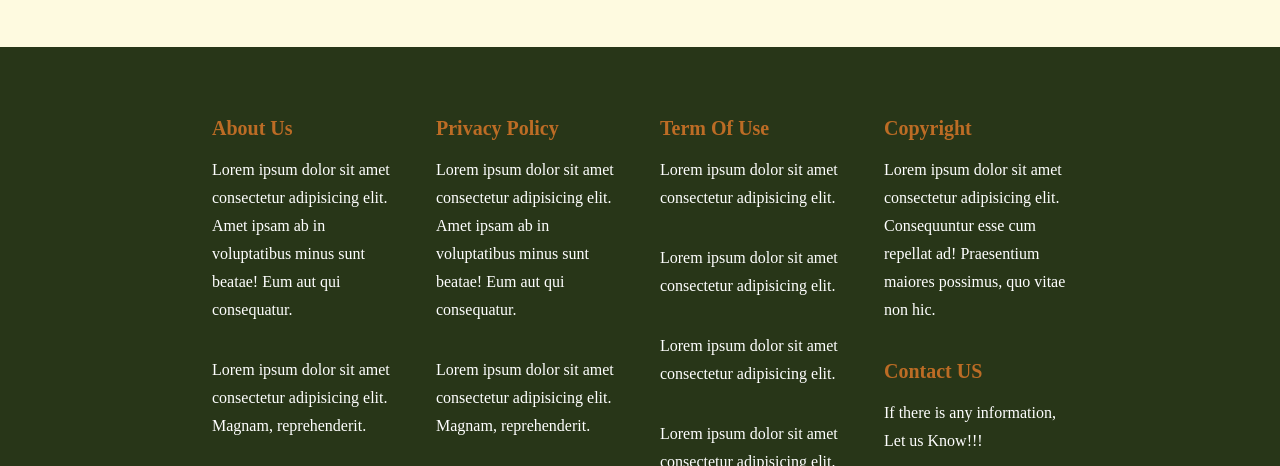
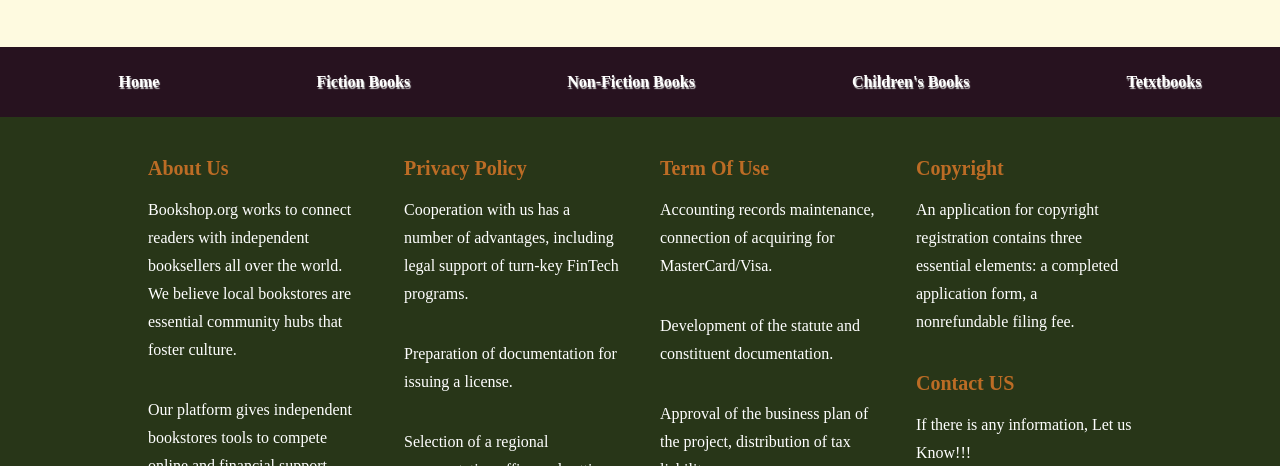
Before and after one commit to NguyenALuy/book-store, a plain HTML site: page html/bookdetail.html in a window 1280 px wide. Shown: the part 1758-2224 px from the top of the page. Drawn offline with Linux system fonts and the light colour scheme.

Commit message:
change some codes

```diff
--- a/css/index.css
+++ b/css/index.css
@@ -45,20 +45,20 @@ html {
     height: 100%;
 }
 
-#header .navbar ul {
+#header .navbar ul, footer .navbar ul {
     display: flex;
     justify-content: space-around;
     list-style: none;
 }
 
-#header .navbar ul li a {
+#header .navbar ul li a, footer .navbar ul li a {
     text-decoration: none;
     color: white;
     font-weight: bold;
     text-shadow: 1px 2px 1px #CCCCCC;
 }
 
-#header .navbar ul li a:hover {
+#header .navbar ul li a:hover, footer .navbar ul li a:hover {
     cursor: pointer;
     font-size: 20px;
     color: white;
@@ -194,13 +194,19 @@ h2 {
 /* FOOTER */
 footer {
     margin-top: 50px;
-    padding: 50px 0;
+    padding-bottom: 50px;
     background-color: #283618;
     color: white;
 }
 
+footer .navbar{
+    background-color:  rgba(40, 10,34, 0.793);
+    padding: 10px 0;
+    margin-bottom: 20px;
+}
+
 .footer-main {
-    width: 70%;
+    width: 80%;
     margin: 0 auto;
     display: flex;
     padding-bottom: 50px;
@@ -455,7 +461,7 @@ select {
         margin-left: 50%;
         margin-bottom: 20px;
     }
-    #header .navbar{
+    #header .navbar, footer .navbar{
         display: none;
     }
 
--- a/html/bookdetail.html
+++ b/html/bookdetail.html
@@ -132,12 +132,34 @@
     </section>
 
     <footer>
+        <nav class="navbar">
+            <div class="book-category">
+                <ul>
+                    <li>
+                        <a href="./index.html">Home</a>
+                    </li>
+                    <li>
+                        <a href="./html/category.html#fiction">Fiction Books</a>
+                    </li>
+                    <li>
+                        <a href="./html/category.html#non-fiction">Non-Fiction Books</a>
+                    </li>
+                    <li>
+                        <a href="./html/category.html#children">Children's Books</a>
+                    </li>
+                    <li>
+                        <a href="./html/category.html#textbook">Tetxtbooks</a>
+                    </li>
+                </ul>
+            </div>
+        </nav>
         <div class="footer-main">
             <div class="footer-item">
                 <h3>About Us</h3>
-                <p>Lorem ipsum dolor sit amet consectetur adipisicing elit. Amet ipsam ab in voluptatibus minus sunt
-                    beatae! Eum aut qui consequatur.</p>
-                <p>Lorem ipsum dolor sit amet consectetur adipisicing elit. Magnam, reprehenderit.</p>
+                <p>Bookshop.org works to connect readers with independent booksellers all over the world.
+                    We believe local bookstores are essential community hubs that foster culture.
+                </p>
+                <p>Our platform gives independent bookstores tools to compete online and financial support</p>
                 <div class="footer-social">
                     <a href="https://www.facebook.com/profile.php?id=100024779797519&mibextid=LQQJ4d">
                         <i class="fa fa-facebook-f"></i>
@@ -151,22 +173,23 @@
             </div>
             <div class="footer-item">
                 <h3>Privacy Policy</h3>
-                <p>Lorem ipsum dolor sit amet consectetur adipisicing elit. Amet ipsam ab in voluptatibus minus sunt
-                    beatae! Eum aut qui consequatur.</p>
-                <p>Lorem ipsum dolor sit amet consectetur adipisicing elit. Magnam, reprehenderit.</p>
-                <p>Lorem ipsum, dolor sit amet consectetur adipisicing elit. Doloribus, sunt.</p>
+                <p>Cooperation with us has a number of advantages, including legal support of turn-key FinTech programs.
+                    </p>
+                <p>Preparation of documentation for issuing a license.</p>
+                <p>Selection of a regional representative office and setting of staff</p>
             </div>
             <div class="footer-item">
                 <h3>Term Of Use</h3>
-                <p>Lorem ipsum dolor sit amet consectetur adipisicing elit.</p>
-                <p>Lorem ipsum dolor sit amet consectetur adipisicing elit.</p>
-                <p>Lorem ipsum dolor sit amet consectetur adipisicing elit.</p>
-                <p>Lorem ipsum dolor sit amet consectetur adipisicing elit.</p>
+                <p>Accounting records maintenance, connection of acquiring for MasterCard/Visa.</p>
+                <p>Development of the statute and constituent documentation.</p>
+                <p>Approval of the business plan of the project, distribution of tax liability.</p>
+                <p>Registration of an institution with the opening a bank account.</p>
             </div>
             <div class="footer-item">
                 <h3>Copyright</h3>
-                <p>Lorem ipsum dolor sit amet consectetur adipisicing elit. Consequuntur esse cum repellat ad!
-                    Praesentium maiores possimus, quo vitae non hic.</p>
+                <p>An application for copyright registration contains three
+                    essential elements: a completed application form, a
+                    nonrefundable filing fee.</p>
                 <a href="./contactpage.html">
                     <h3>Contact US</h3>
                 </a>
```
Also changed, not shown: html/category.html (+36 -13 lines), html/contactpage.html (+36 -13 lines), index.html (+36 -13 lines).
